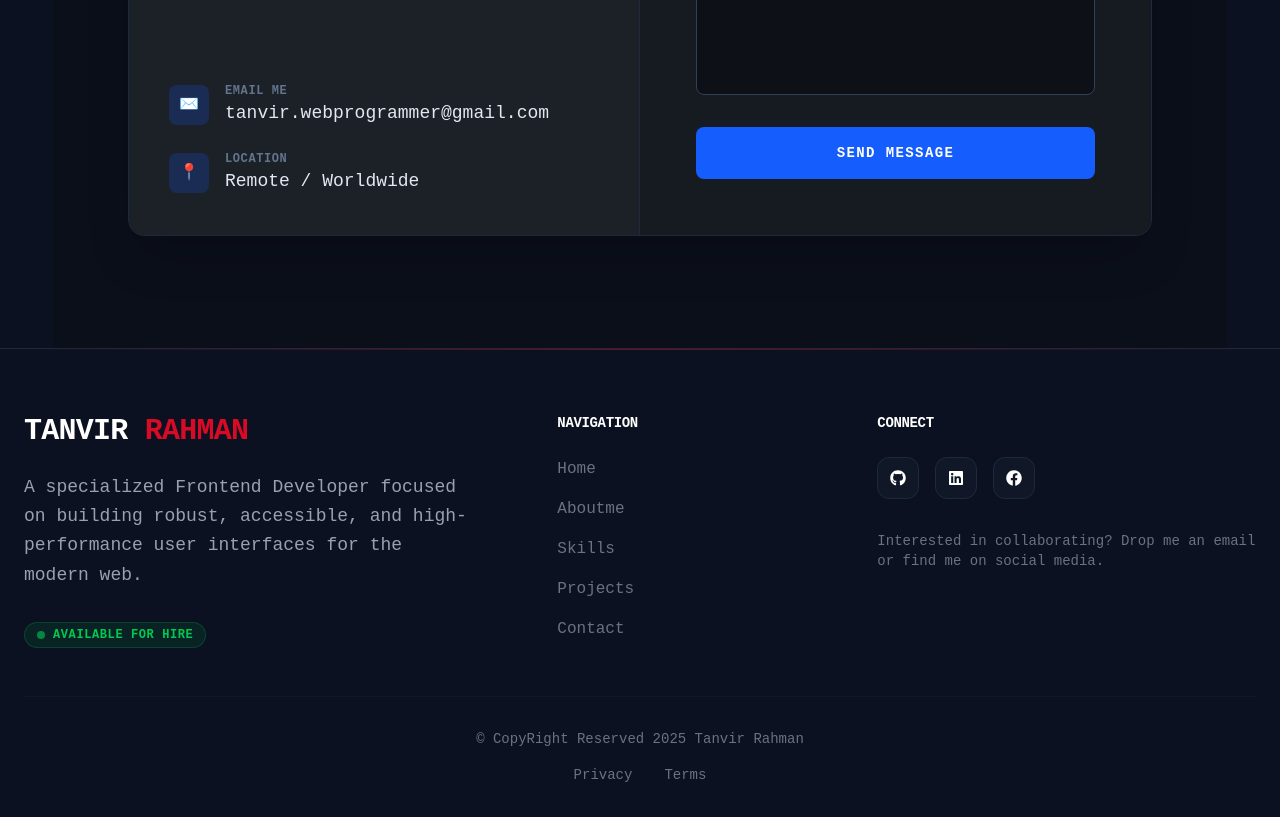
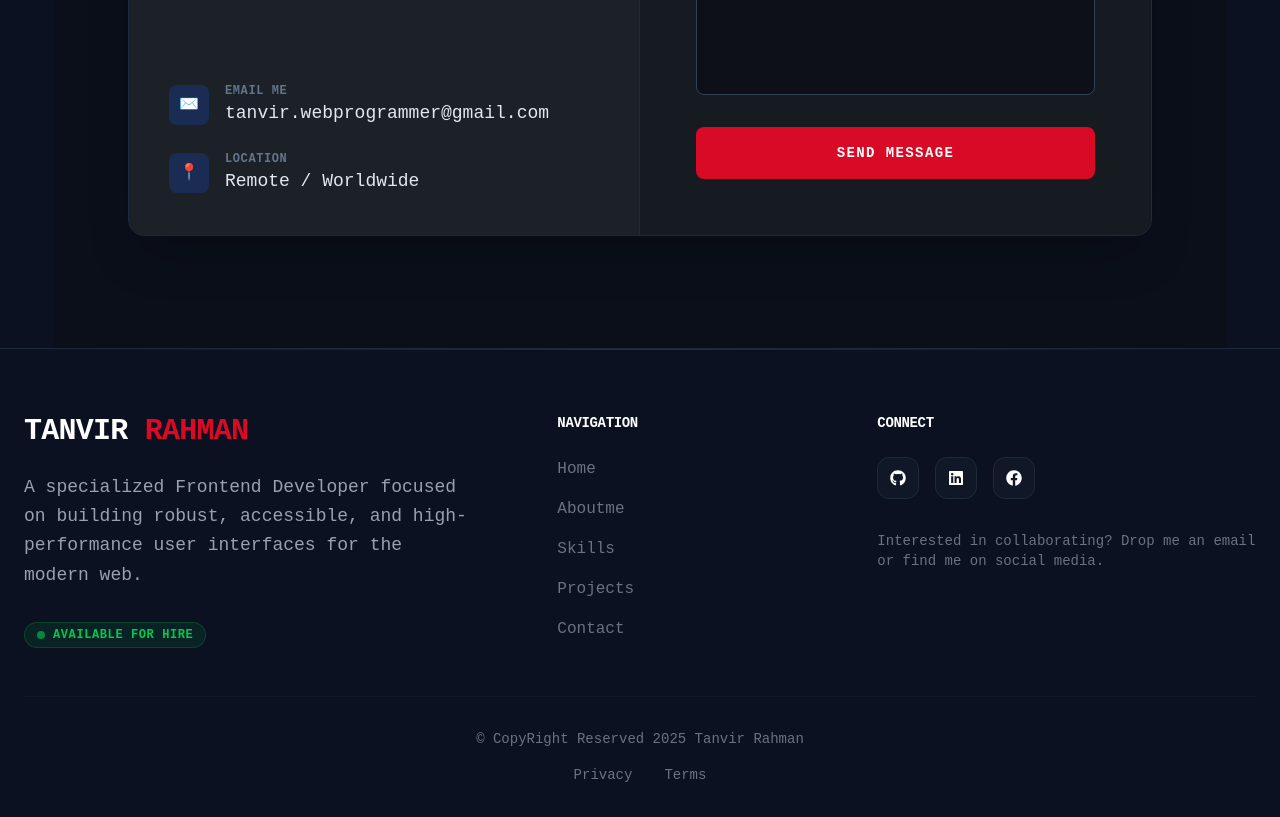
Before and after one commit to Tanvir-programmer/portfolio, a React (Vite) app: page / in a window 1280 px wide. Shown: the part 4660-5477 px from the top of the page. Built offline with nearby package versions, Linux system fonts and the light colour scheme.

Commit message:
contact form button design updated!

```diff
--- a/src/components/Contact.jsx
+++ b/src/components/Contact.jsx
@@ -128,7 +128,7 @@ const Contact = () => {
             <button
               type="submit"
               disabled={isSending}
-              className="w-full bg-blue-600 hover:bg-blue-700 text-white font-bold py-4 rounded-lg transition-all disabled:bg-slate-700 disabled:cursor-not-allowed uppercase tracking-widest text-sm"
+              className="w-full bg-primary hover:bg-red-700 text-white font-bold py-4 rounded-lg transition-all disabled:bg-slate-700 disabled:cursor-not-allowed uppercase tracking-widest text-sm"
             >
               {isSending ? "Sending..." : "Send Message"}
             </button>
```
